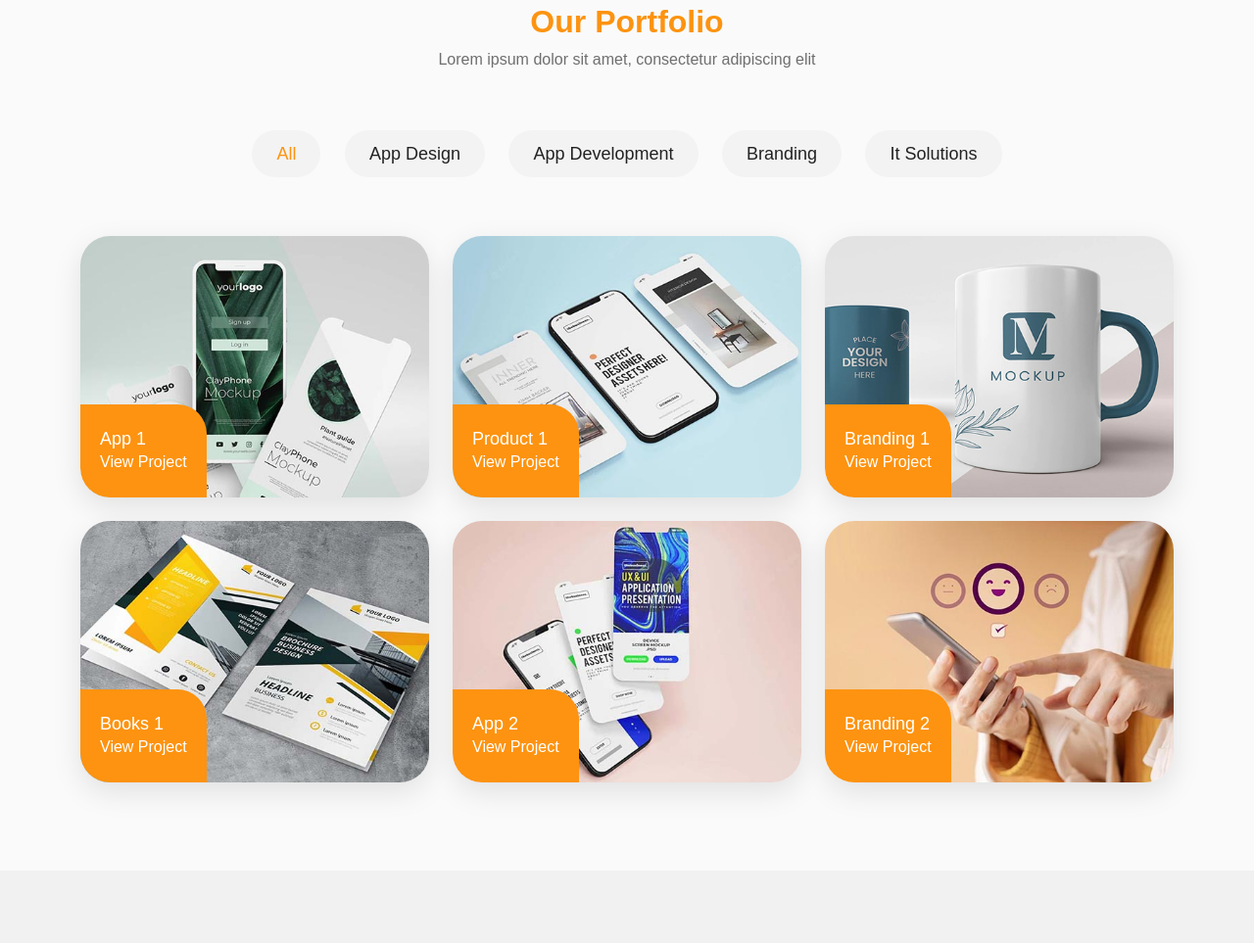
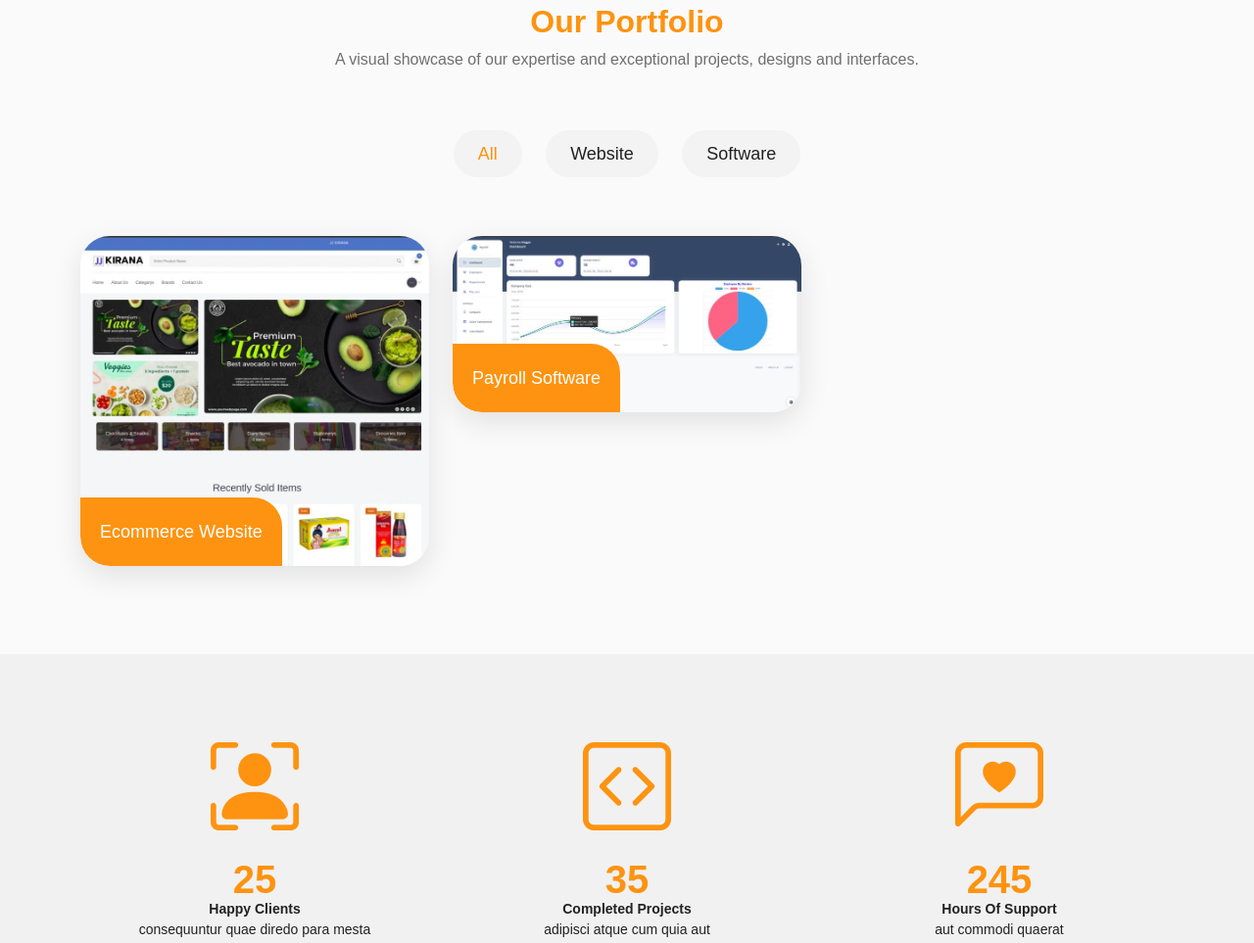
Before and after one commit to ITvanshi/in, a plain HTML site: page index.html in a window 1280 px wide. Shown: the part 1595-2558 px from the top of the page at 98% size. Drawn offline with Linux system fonts and the light colour scheme; a web font is replaced by a local one.

Commit message:
add image

```diff
--- a/index.html
+++ b/index.html
@@ -153,87 +153,49 @@
       <div class="container" data-aos="fade-up">
         <div class="section-header">
           <h2>Our Portfolio</h2>
-          <p>Lorem ipsum dolor sit amet, consectetur adipiscing elit</p>
+          <p>A visual showcase of our expertise and exceptional projects,
+            designs and interfaces.
+          </p>
         </div>
         <div class="portfolio-isotope" data-portfolio-filter="*" data-portfolio-layout="masonry" data-portfolio-sort="original-order" data-aos="fade-up" data-aos-delay="100">
           <div>
             <ul class="portfolio-flters">
               <li data-filter="*" class="filter-active">All</li>
-              <li data-filter=".filter-app">App Design</li>
-              <li data-filter=".filter-product">App Development</li>
-              <li data-filter=".filter-branding">Branding</li>
-              <li data-filter=".filter-books">It Solutions</li>
+              <li data-filter=".filter-website">Website</li>
+              <li data-filter=".filter-soft">Software</li>
             </ul><!-- End Portfolio Filters -->
           </div>
 
           <div class="row gy-4 portfolio-container">
 
-            <div class="col-xl-4 col-md-6 portfolio-item filter-app">
+            <div class="col-xl-4 col-md-6 portfolio-item filter-website">
               <div class="portfolio-wrap">
-                <a href="assets/images/portfolio/large.jpg" data-gallery="portfolio-gallery-app" class="glightbox"><img src="assets/images/portfolio/app-small-1.jpg" class="img-fluid" alt=""></a>
+                <a href="assets/images/portfolio/ecom.jpeg" data-gallery="portfolio-gallery-app" class="glightbox"><img src="assets/images/portfolio/ecom.jpeg" class="img-fluid" alt=""></a>
                 <div class="portfolio-info">
-                  <h4><a href="#" title="More Details">App 1</a></h4>
+                  <h4><a href="#" title="More Details">Ecommerce Website</a></h4>
                   <div class="project-deatils-aside">
-                      <div class="project-btn"><a href="#" class="fill-btn">View Project</a></div>
+                      <!-- <div class="project-btn">
+                        <a href="#" class="fill-btn">View Project</a></div> -->
                   </div>
                 </div>
               </div>
-            </div><!-- End Portfolio Item -->
-
-            <div class="col-xl-4 col-md-6 portfolio-item filter-product">
+            </div>
+            <div class="col-xl-4 col-md-6 portfolio-item filter-soft">
               <div class="portfolio-wrap">
-                <a href="assets/images/portfolio/large.jpg" data-gallery="portfolio-gallery-app" class="glightbox"><img src="assets/images/portfolio/product-small-1.jpg" class="img-fluid" alt=""></a>
+                <a href="assets/images/portfolio/payroll.jpeg" data-gallery="portfolio-gallery-app" class="glightbox"><img src="assets/images/portfolio/payroll.jpeg" class="img-fluid" alt=""></a>
                 <div class="portfolio-info">
-                  <h4><a href="#" title="More Details">Product 1</a></h4>
+                  <h4><a href="#" title="More Details">Payroll Software</a></h4>
                   <div class="project-deatils-aside">
-                      <div class="project-btn"><a href="#" class="fill-btn">View Project</a></div>
+                      <!-- <div class="project-btn">
+                        <a href="#" class="fill-btn">View Project</a></div> -->
                   </div>
                 </div>
               </div>
-            </div><!-- End Portfolio Item -->
+            </div>
+            <!-- End Portfolio Item -->
 
-            <div class="col-xl-4 col-md-6 portfolio-item filter-branding">
-              <div class="portfolio-wrap">
-                <a href="assets/images/portfolio/large.jpg" data-gallery="portfolio-gallery-app" class="glightbox"><img src="assets/images/portfolio/branding-small-1.jpg" class="img-fluid" alt=""></a>
-                <div class="portfolio-info">
-                  <h4><a href="#" title="More Details">Branding 1</a></h4>
-                  <div class="project-btn"><a href="#" class="fill-btn">View Project</a></div>
-                </div>
-              </div>
-            </div><!-- End Portfolio Item -->
-
-            <div class="col-xl-4 col-md-6 portfolio-item filter-books">
-              <div class="portfolio-wrap">
-                <a href="assets/images/portfolio/large.jpg" data-gallery="portfolio-gallery-app" class="glightbox"><img src="assets/images/portfolio/books-small-1.jpg" class="img-fluid" alt=""></a>
-                <div class="portfolio-info">
-                  <h4><a href="#" title="More Details">Books 1</a></h4>
-                  <div class="project-btn"><a href="#" class="fill-btn">View Project</a></div>
-                </div>
-              </div>
-            </div><!-- End Portfolio Item -->
-
-            <div class="col-xl-4 col-md-6 portfolio-item filter-app">
-              <div class="portfolio-wrap">
-                <a href="assets/images/portfolio/large.jpg" data-gallery="portfolio-gallery-app" class="glightbox"><img src="assets/images/portfolio/app-small-2.jpg" class="img-fluid" alt=""></a>
-                <div class="portfolio-info">
-                  <h4><a href="#" title="More Details">App 2</a></h4>
-                   <div class="project-btn"><a href="#" class="fill-btn">View Project</a></div>
-                </div>
-              </div>
-            </div><!-- End Portfolio Item -->
-
-            <div class="col-xl-4 col-md-6 portfolio-item filter-branding">
-              <div class="portfolio-wrap">
-                <a href="assets/images/portfolio/large.jpg" data-gallery="portfolio-gallery-app" class="glightbox"><img src="assets/images/portfolio/branding-small-2.jpg" class="img-fluid" alt=""></a>
-                <div class="portfolio-info">
-                  <h4><a href="#" title="More Details">Branding 2</a></h4>
-                  <div class="project-deatils-aside">
-                    <div class="project-btn"><a href="#" class="fill-btn">View Project</a></div>
-                  </div>
-                </div>
-              </div>
-            </div><!-- End Portfolio Item -->
-          </div><!-- End Portfolio Container -->
+          </div>
+          <!-- End Portfolio Container -->
 
         </div>
 
@@ -529,27 +491,6 @@
               <div class="accordion-item">
                 <h3 class="accordion-header">
                   <button class="accordion-button collapsed" type="button" data-bs-toggle="collapse"
-                    data-bs-target="#faq-content-3">
-                    <span class="num"><i class="bi bi-arrow-right-circle-fill"></i></span>
-                    Google cloud or Amazon server which one is best and fast?
-                  </button>
-                </h3>
-                <div id="faq-content-3" class="accordion-collapse collapse" data-bs-parent="#faqlist">
-                  <div class="accordion-body">
-                    Nemo enim ipsam voluptatem quia voluptas sit aspernatur aut odit aut fugit, sed quia consequuntur
-                    magni dolores eos qui ratione voluptatem sequi nesciunt. Neque porro quisquam est, qui dolorem ipsum
-                    quia dolor sit amet, consectetur, adipisci velit, sed quia non numquam eius modi tempora incidunt ut
-                    labore et dolore magnam aliquam quaerat voluptatem. Ut enim ad minima veniam, quis nostrum
-                    exercitationem ullam corporis suscipit laboriosam, nisi ut aliquid ex ea commodi consequatur? Quis
-                    autem vel eum iure reprehenderit qui in ea voluptate velit esse quam nihil molestiae consequatur,
-                    vel illum qui dolorem eum fugiat quo voluptas nulla pariatur?
-                  </div>
-                </div>
-              </div><!-- # Faq item-->
-
-              <div class="accordion-item">
-                <h3 class="accordion-header">
-                  <button class="accordion-button collapsed" type="button" data-bs-toggle="collapse"
                     data-bs-target="#faq-content-4">
                     <span class="num"><i class="bi bi-arrow-right-circle-fill"></i></span>
                     Why Organic SEO is important for all businesses?
```
Also changed, not shown: assets/images/portfolio/ecom.jpeg (added), assets/images/portfolio/payroll.jpeg (added).
